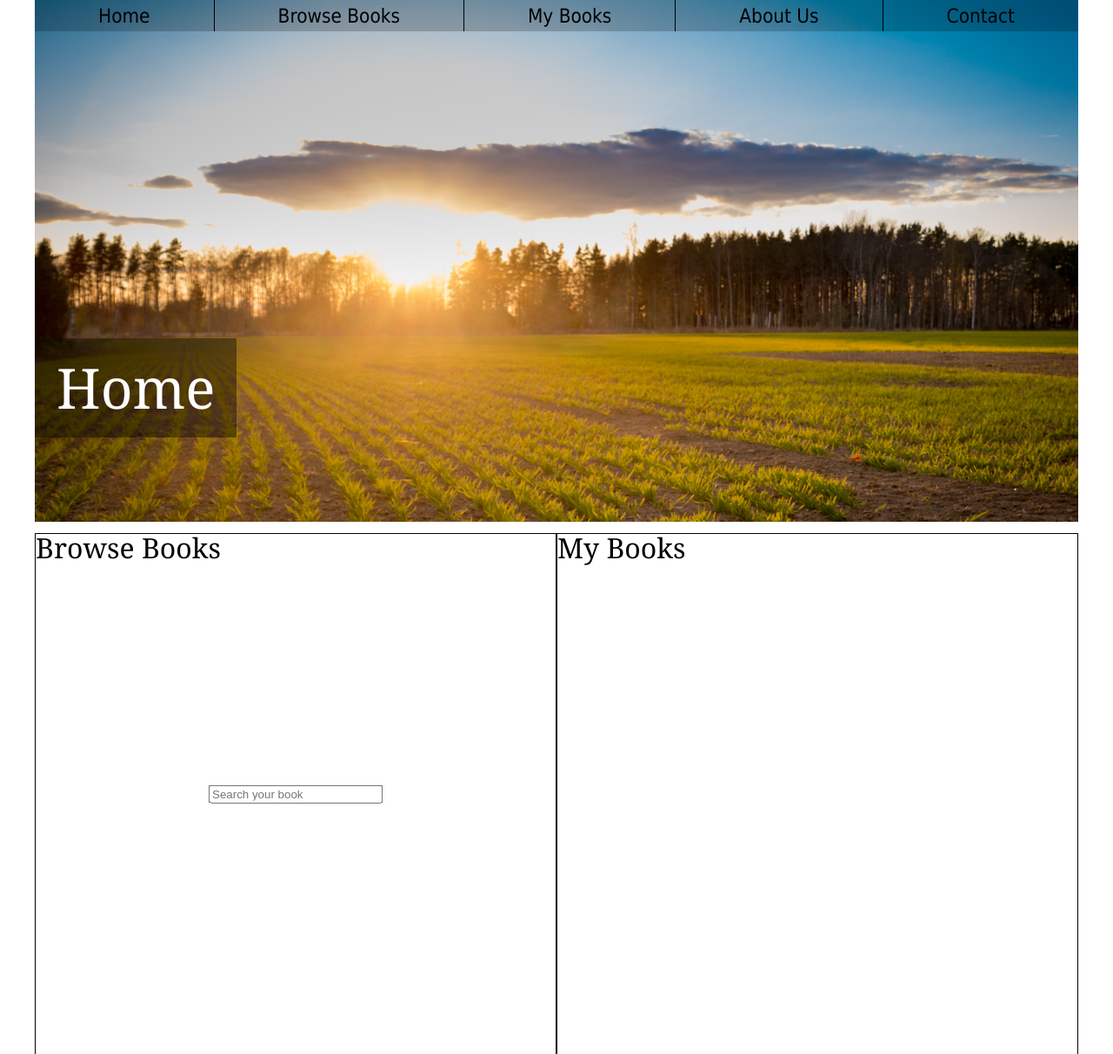
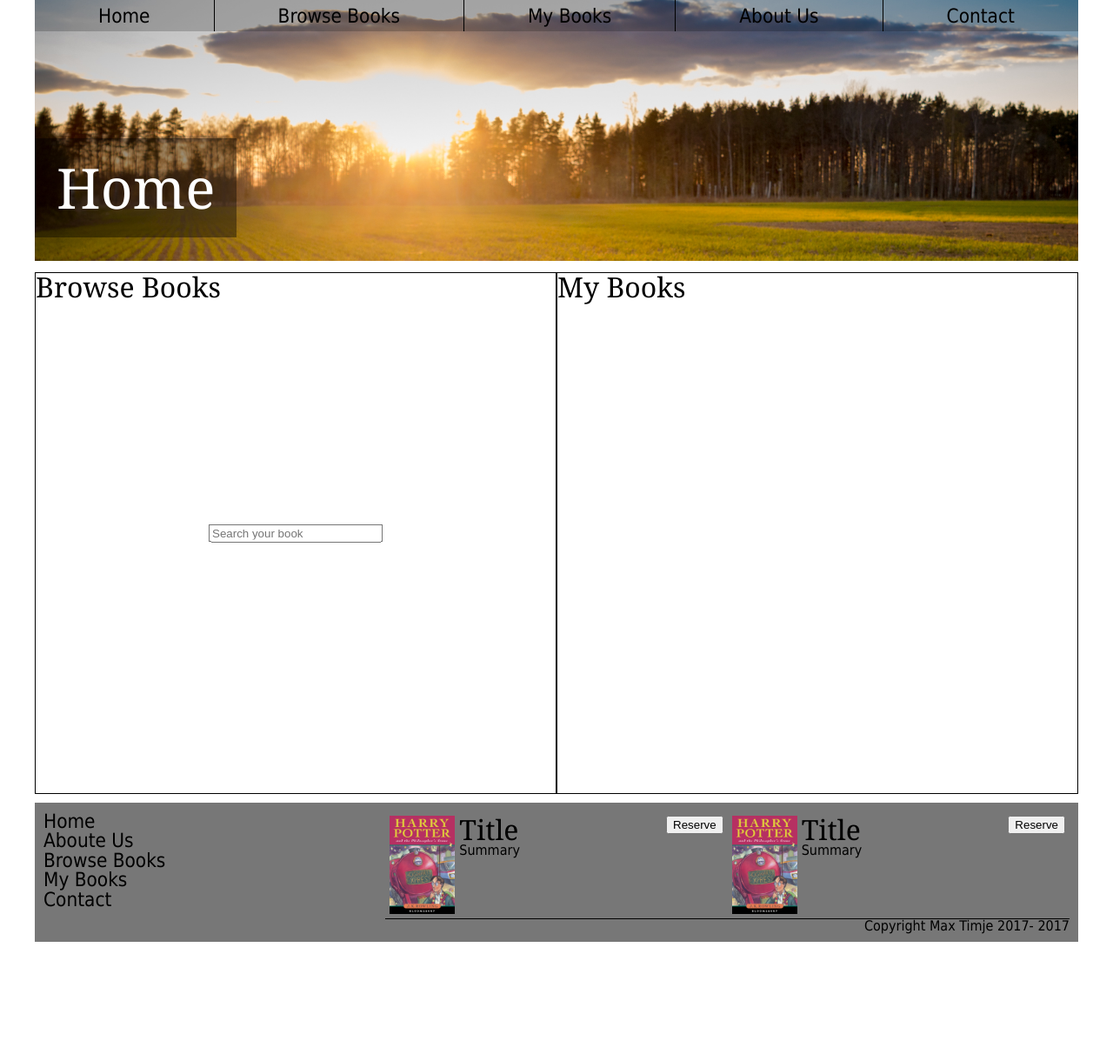
Before and after one commit to TheSwedishScout/appliedweb_bibliotek, a PHP site: page /labar/index.php in a window 1280 px wide. Shown: the top 1212 px of the page at 87% size. After the commit the page ends 1083 px from the top, so only its background shows below. Run offline with PHP 8.4, Linux system fonts and the light colour scheme.

Commit message:
css image
Signed-off-by: Max Timje <ttiimmjjee@hotmail.com>

```diff
--- a/css/style.css
+++ b/css/style.css
@@ -140,14 +140,14 @@ header figure{
 
 }
 header figure img{
-	max-height: 600px;
+	max-height: 300px;
 	width: 100%;
 	object-fit: cover;
 }
 
 header figure h1{
 	position: absolute;
-	bottom: 100px;
+	bottom: 10%;
 	left: 0px;
 	background: rgba(0,0,0,0.4);
 	padding: 25px;
```
